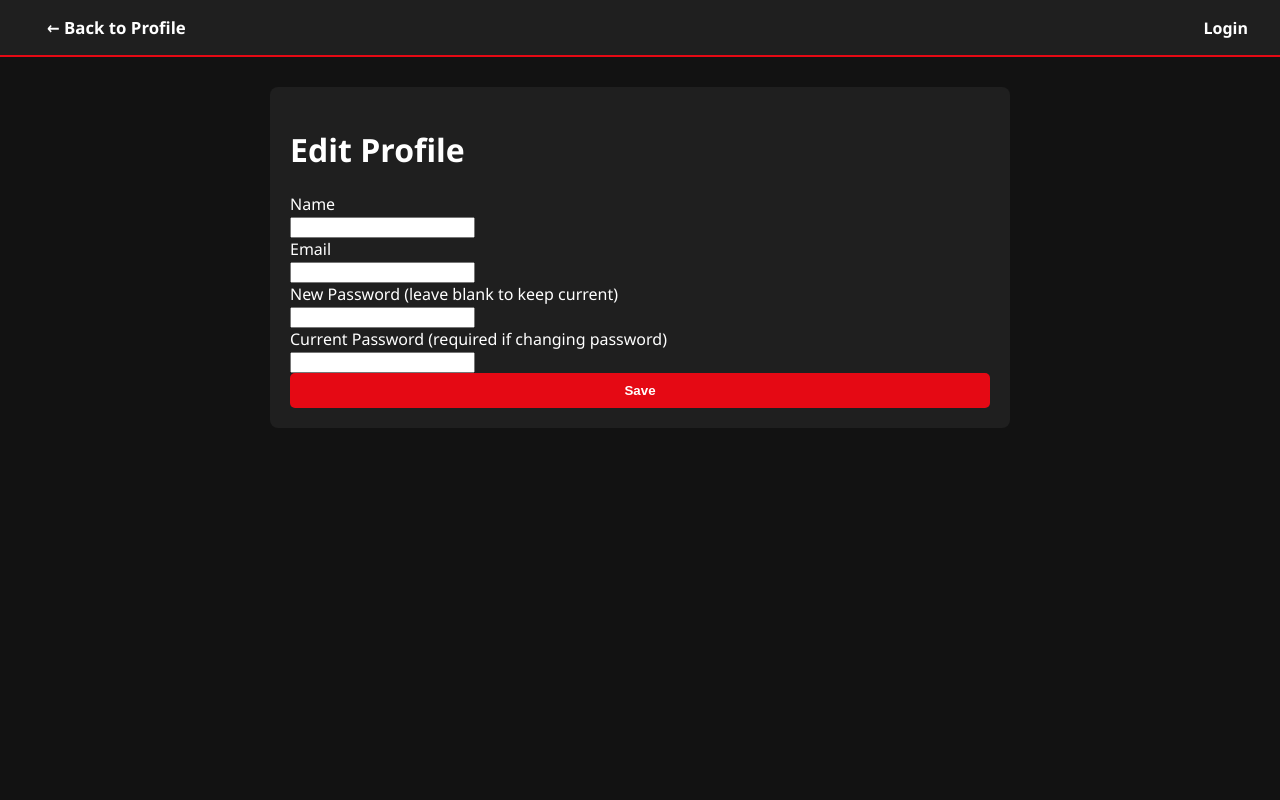
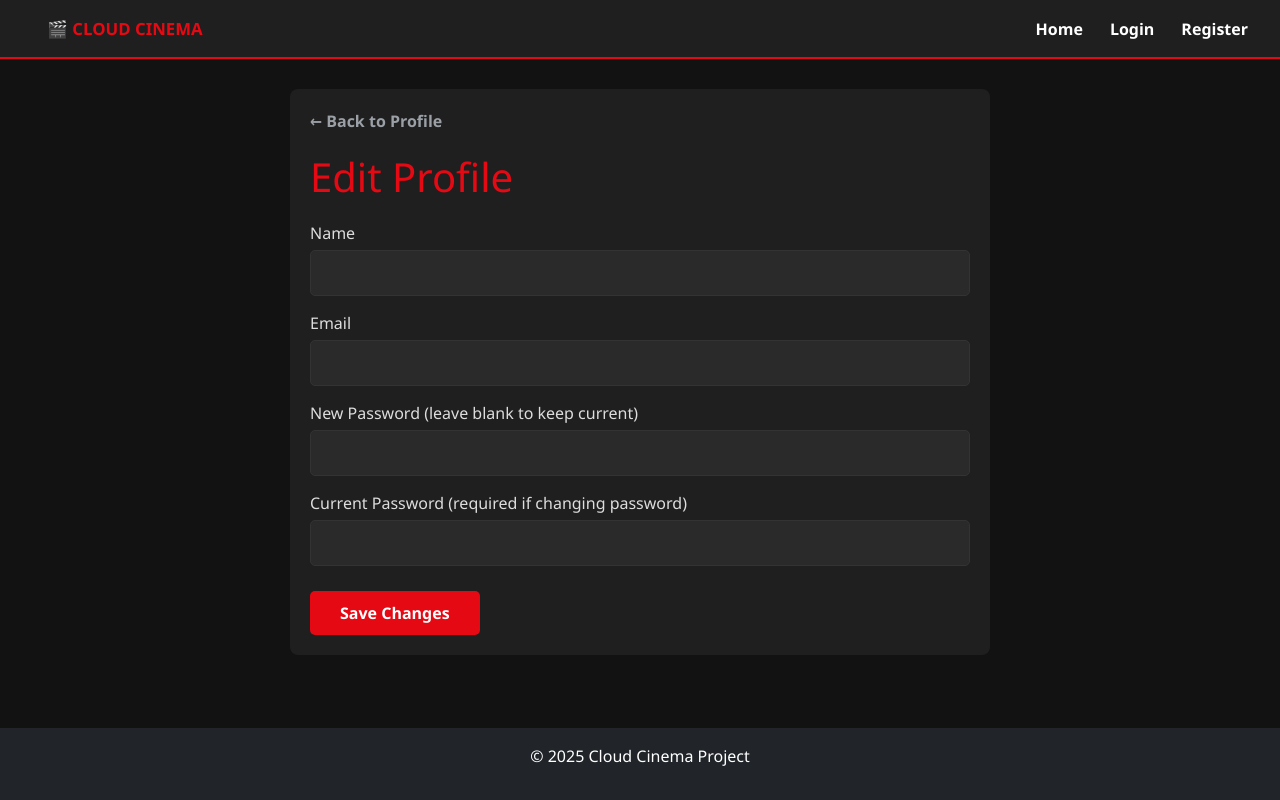
Before and after one commit to KeatYee/CloudCinema-Ticketing-System, a Flask app: template cloud-cinema-system/app/templates/profile_edit.html in a window 1280 px wide. Run offline with Flask 3, Linux system fonts and the light colour scheme; the template is opened without the code that fills it, so the values that code supplies are empty.

Commit message:
Update profile_edit.html

```diff
--- a/cloud-cinema-system/app/templates/profile_edit.html
+++ b/cloud-cinema-system/app/templates/profile_edit.html
@@ -1,32 +1,39 @@
-<!DOCTYPE html>
-<html lang="en">
-<head>
-    <meta charset="UTF-8">
-    <link rel="stylesheet" href="{{ url_for('static', filename='css/style.css') }}">
-    <title>Edit Profile</title>
-</head>
-<body>
-    <nav>
-        <div class="page-title"><a href="{{ url_for('auth.profile') }}">← Back to Profile</a></div>
-        <div>
-            {% if session.get('user_id') %}
-                <a href="{{ url_for('auth.profile') }}">Hi, {{ session['name'] }}</a>
-                <a href="{{ url_for('auth.logout') }}">Logout</a>
-            {% else %}
-                <a href="{{ url_for('auth.login') }}">Login</a>
-            {% endif %}
+{% extends "base.html" %}
+
+{% block content %}
+    <div style="max-width:700px;margin:30px auto;padding:20px;background:#1f1f1f;border-radius:8px;">
+
+        <!-- Back Link -->
+        <div style="margin-bottom: 20px;">
+             <a href="{{ url_for('auth.profile') }}" style="color: #9aa0a6; text-decoration: none; font-weight: bold;">
+                &larr; Back to Profile
+            </a>
         </div>
-    </nav>
 
-    <div style="max-width:700px;margin:30px auto;padding:20px;background:#1f1f1f;border-radius:8px;">
-        <h1>Edit Profile</h1>
-        <form method="post">
-            <label>Name<br><input name="name" value="{{ user.name }}" required></label><br>
-            <label>Email<br><input type="email" name="email" value="{{ user.email }}" required></label><br>
-            <label>New Password (leave blank to keep current)<br><input type="password" name="password"></label><br>
-            <label>Current Password (required if changing password)<br><input type="password" name="current_password"></label><br>
-            <button type="submit" class="btn-book">Save</button>
+        <h1 style="color:#e50914;">Edit Profile</h1>
+
+        <form method="post" style="margin-top: 20px;">
+            <div style="margin-bottom: 15px;">
+                <label style="color: #ddd; display: block; margin-bottom: 5px;">Name</label>
+                <input name="name" value="{{ user.name }}" required style="width: 100%; padding: 10px; border-radius: 5px; border: 1px solid #333; background: #2a2a2a; color: #fff;">
+            </div>
+
+            <div style="margin-bottom: 15px;">
+                <label style="color: #ddd; display: block; margin-bottom: 5px;">Email</label>
+                <input type="email" name="email" value="{{ user.email }}" required style="width: 100%; padding: 10px; border-radius: 5px; border: 1px solid #333; background: #2a2a2a; color: #fff;">
+            </div>
+
+            <div style="margin-bottom: 15px;">
+                <label style="color: #ddd; display: block; margin-bottom: 5px;">New Password (leave blank to keep current)</label>
+                <input type="password" name="password" style="width: 100%; padding: 10px; border-radius: 5px; border: 1px solid #333; background: #2a2a2a; color: #fff;">
+            </div>
+
+            <div style="margin-bottom: 25px;">
+                <label style="color: #ddd; display: block; margin-bottom: 5px;">Current Password (required if changing password)</label>
+                <input type="password" name="current_password" style="width: 100%; padding: 10px; border-radius: 5px; border: 1px solid #333; background: #2a2a2a; color: #fff;">
+            </div>
+
+            <button type="submit" class="btn-book" style="width: auto; padding: 10px 30px;">Save Changes</button>
         </form>
     </div>
-</body>
-</html>
+{% endblock %}
```
